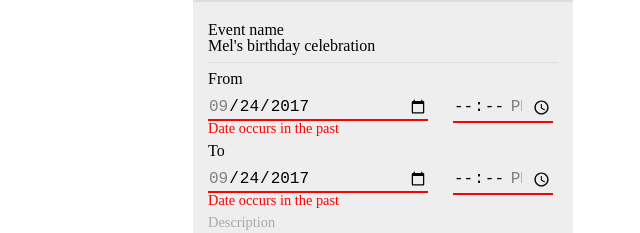
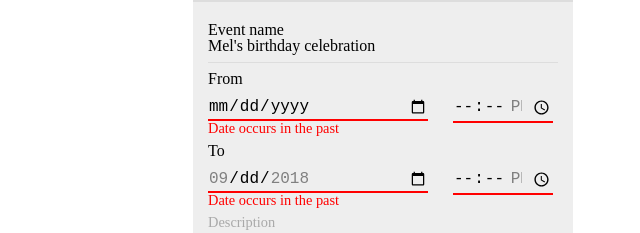
Before and after one commit to VlPan/EPAM_Traning, a plain HTML site: page JS/Task_5/index.html in a window 1280 px wide. Shown: the top 233 px of the page, 257-897 px from the left. Drawn offline with nearby package versions, Linux system fonts and the light colour scheme; a web font is replaced by a local one.

Commit message:
Local Storage task

```diff
--- a/JS/Task_5/index.html
+++ b/JS/Task_5/index.html
@@ -33,10 +33,10 @@
                             <input class="hw-date-validator__input"
                                    type="date"
                                    min="2018-09-25"
-                                   max="2018-09-25"
+                                   max="2017-09-25"
                                    required
                                    pattern="[0-9]{4}-[0-9]{2}-[0-9]{2}"
-                                   value="2017-09-24"
+                                   value=""
                                    id="from_date">  <!-- Элемент -->
                             <span class="hw-date-validator__validator"></span> <!-- Элемент -->
                         </div>
@@ -69,7 +69,7 @@
                                    min="2018-09-25"
                                    max="2018-09-25"
                                    required
-                                   value="2017-09-24"
+                                   value=""
                                    id="to_date">  <!-- Элемент -->
                             <span class="hw-date-validator__validator"></span> <!-- Элемент -->
                         </div>
--- a/JS/Task_5/script.js
+++ b/JS/Task_5/script.js
@@ -1,24 +1,30 @@
 window.onbeforeunload = function (e) {
+
+    function removeObjectFromLocalStorage(name) {
+        localStorage.removeItem(name);
+    }
+
     var dialogText = 'Форма очищена!';
     console.log(dialogText);
+    removeObjectFromLocalStorage('formObject');
     return dialogText;
 };
 
 $(document).ready(function () {
 
     var FormHandlerObject = function (Inputs) {
-        this.fromDate = Inputs.fromDate || '24.09.2017';
+        this.fromDate = Inputs.fromDate || ' ';
         this.fromTime = Inputs.fromTime || '--:--';
 
-        this.toDate = Inputs.toDate || "24.09.2017";
+        this.toDate = Inputs.toDate || " ";
         this.toTime = Inputs.toTime || "--:--";
 
-        this.radioOption = Inputs.radioOption || 'Wine';
-        this.selectOneOption = Inputs.selectOneOption || "Celebrate";
-        this.selectTwoOption = Inputs.selectTwoOption || "Present3";
+        this.radioOption = Inputs.radioOption || ' ';
+        this.selectOneOption = Inputs.selectOneOption || " ";
+        this.selectTwoOption = Inputs.selectTwoOption || " ";
     };
 
-    var Inputs = getObjectFromLocalStorage('formObject');
+    var Inputs = getObjectFromLocalStorage('formObject') || {};
     var formHandler = new FormHandlerObject(Inputs);
 
     var fromDate = document.getElementById('from_date');
@@ -120,6 +126,8 @@ $(document).ready(function () {
         return JSON.parse(localStorage.getItem(name));
     }
 
+
+
     function fillInputsAndOptions(FormHandlerObject) {
 
     }
```
